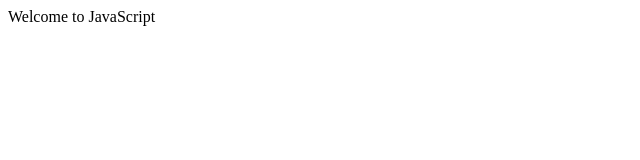
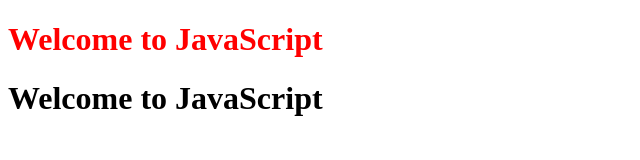
Before and after one commit to Code451F/webdev, a plain HTML site: page index.html in a window 1280 px wide. Shown: the whole page, without its empty margins (0-640 px from the left). Drawn offline with Linux system fonts and the light colour scheme.

Commit message:
first web commit

```diff
--- a/index.html
+++ b/index.html
@@ -6,10 +6,11 @@
     <meta name="viewport" content="width=device-width, initial-scale=1.0">
     <title>Introduction to JavaScript</title>
     <script>
-        document.write("Welcome to JavaScript")
+        document.write("<h1 style =\"color: red;\">Welcome to JavaScript</h1>")
     </script>
 </head>
 <body>
-
+    <h1>Welcome to JavaScript</h1>
+    <h1 id="heading"></h1>
 </body>
 </html>
```
